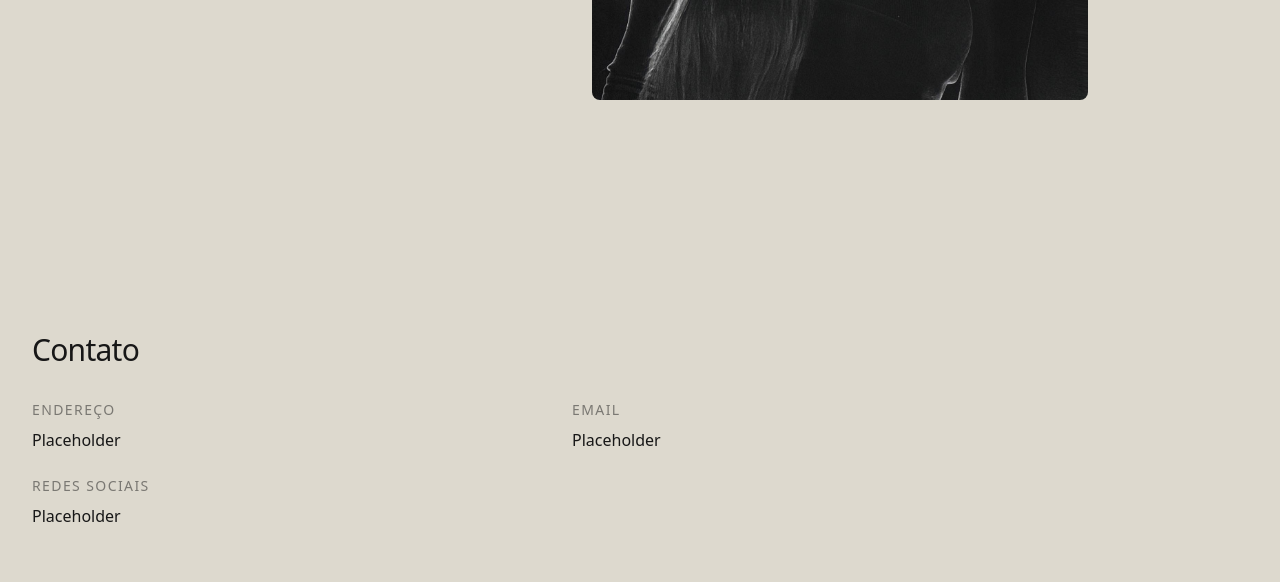
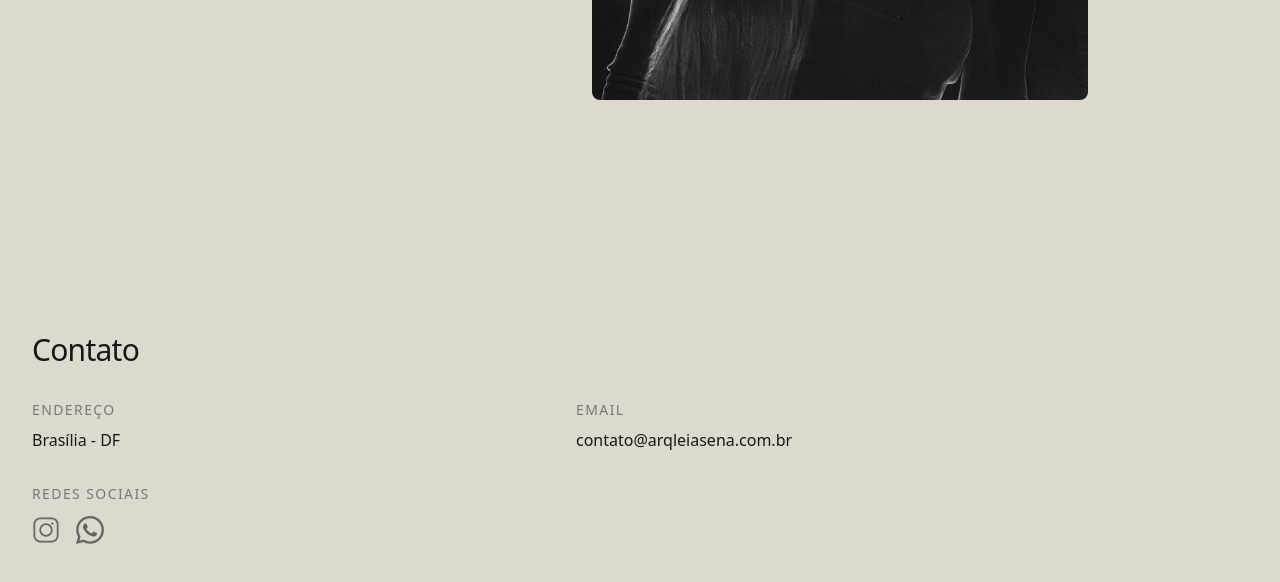
Before and after one commit to mariomteixeira/leiasena-arquitetura, a Next.js app: page / in a window 1280 px wide. Shown: the part 2100-2682 px from the top of the page. Built offline with nearby package versions, Linux system fonts and the light colour scheme.

Commit message:
feat: Seção Contato com dados reais
- Endereço: Brasília-DF
- Email: contato@arqleiasena.com.br
- Instagram @arqleiasena com ícone e link
- WhatsApp com mensagem automática via wa.me

```diff
--- a/app/contact.tsx
+++ b/app/contact.tsx
@@ -1,22 +1,57 @@
 export default function Contact() {
+    const whatsappMessage = encodeURIComponent("Olá, vim pelo seu site, gostaria de informações sobre projetos.");
+    const whatsappLink = `https://wa.me/5561957477603?text=${whatsappMessage}`;
+
     return (
         <div className="flex flex-col justify-center h-full px-4 sm:px-8 min-[1020px]:flex min-[1020px]:items-center min-[1020px]:px-12 min-[1020px]:py-8">
             <div className="w-full max-w-7xl">
                 <h2 className="text-xl sm:text-2xl md:text-3xl min-[1020px]:text-4xl font-light tracking-tight">
                     Contato
                 </h2>
-                <div className="mt-6 sm:mt-8 min-[1020px]:mt-10 grid grid-cols-1 gap-6 sm:grid-cols-2 min-[1020px]:grid-cols-3">
-                    <div className="space-y-1 sm:space-y-2">
+                <div className="mt-6 sm:mt-8 min-[1020px]:mt-10 grid grid-cols-1 gap-8 sm:grid-cols-2 min-[1020px]:grid-cols-3">
+                    <div className="space-y-2">
                         <h3 className="text-xs sm:text-sm uppercase tracking-widest text-foreground/50">Endereço</h3>
-                        <p className="text-sm sm:text-base min-[1020px]:text-lg font-light">Placeholder</p>
+                        <p className="text-sm sm:text-base min-[1020px]:text-lg font-light">Brasília - DF</p>
                     </div>
-                    <div className="space-y-1 sm:space-y-2">
+                    <div className="space-y-2">
                         <h3 className="text-xs sm:text-sm uppercase tracking-widest text-foreground/50">Email</h3>
-                        <p className="text-sm sm:text-base min-[1020px]:text-lg font-light">Placeholder</p>
+                        <a
+                            href="mailto:contato@arqleiasena.com.br"
+                            className="text-sm sm:text-base min-[1020px]:text-lg font-light hover:text-foreground transition-colors duration-300"
+                        >
+                            contato@arqleiasena.com.br
+                        </a>
                     </div>
-                    <div className="space-y-1 sm:space-y-2">
+                    <div className="space-y-3">
                         <h3 className="text-xs sm:text-sm uppercase tracking-widest text-foreground/50">Redes Sociais</h3>
-                        <p className="text-sm sm:text-base min-[1020px]:text-lg font-light">Placeholder</p>
+                        <div className="flex items-center gap-4">
+                            {/* Instagram */}
+                            <a
+                                href="https://instagram.com/arqleiasena"
+                                target="_blank"
+                                rel="noopener noreferrer"
+                                aria-label="Instagram @arqleiasena"
+                                className="text-foreground/60 hover:text-foreground transition-colors duration-300"
+                            >
+                                <svg xmlns="http://www.w3.org/2000/svg" viewBox="0 0 24 24" fill="none" stroke="currentColor" strokeWidth="1.5" strokeLinecap="round" strokeLinejoin="round" className="w-6 h-6 sm:w-7 sm:h-7">
+                                    <rect x="2" y="2" width="20" height="20" rx="5" ry="5" />
+                                    <circle cx="12" cy="12" r="5" />
+                                    <circle cx="17.5" cy="6.5" r="1" fill="currentColor" stroke="none" />
+                                </svg>
+                            </a>
+                            {/* WhatsApp */}
+                            <a
+                                href={whatsappLink}
+                                target="_blank"
+                                rel="noopener noreferrer"
+                                aria-label="WhatsApp"
+                                className="text-foreground/60 hover:text-foreground transition-colors duration-300"
+                            >
+                                <svg xmlns="http://www.w3.org/2000/svg" viewBox="0 0 24 24" fill="currentColor" className="w-6 h-6 sm:w-7 sm:h-7">
+                                    <path d="M17.472 14.382c-.297-.149-1.758-.867-2.03-.967-.273-.099-.471-.148-.67.15-.197.297-.767.966-.94 1.164-.173.199-.347.223-.644.075-.297-.15-1.255-.463-2.39-1.475-.883-.788-1.48-1.761-1.653-2.059-.173-.297-.018-.458.13-.606.134-.133.298-.347.446-.52.149-.174.198-.298.298-.497.099-.198.05-.371-.025-.52-.075-.149-.669-1.612-.916-2.207-.242-.579-.487-.5-.669-.51-.173-.008-.371-.01-.57-.01-.198 0-.52.074-.792.372-.272.297-1.04 1.016-1.04 2.479 0 1.462 1.065 2.875 1.213 3.074.149.198 2.096 3.2 5.077 4.487.709.306 1.262.489 1.694.625.712.227 1.36.195 1.871.118.571-.085 1.758-.719 2.006-1.413.248-.694.248-1.289.173-1.413-.074-.124-.272-.198-.57-.347m-5.421 7.403h-.004a9.87 9.87 0 01-5.031-1.378l-.361-.214-3.741.982.998-3.648-.235-.374a9.86 9.86 0 01-1.51-5.26c.001-5.45 4.436-9.884 9.888-9.884 2.64 0 5.122 1.03 6.988 2.898a9.825 9.825 0 012.893 6.994c-.003 5.45-4.437 9.884-9.885 9.884m8.413-18.297A11.815 11.815 0 0012.05 0C5.495 0 .16 5.335.157 11.892c0 2.096.547 4.142 1.588 5.945L.057 24l6.305-1.654a11.882 11.882 0 005.683 1.448h.005c6.554 0 11.89-5.335 11.893-11.893a11.821 11.821 0 00-3.48-8.413z" />
+                                </svg>
+                            </a>
+                        </div>
                     </div>
                 </div>
             </div>
```
